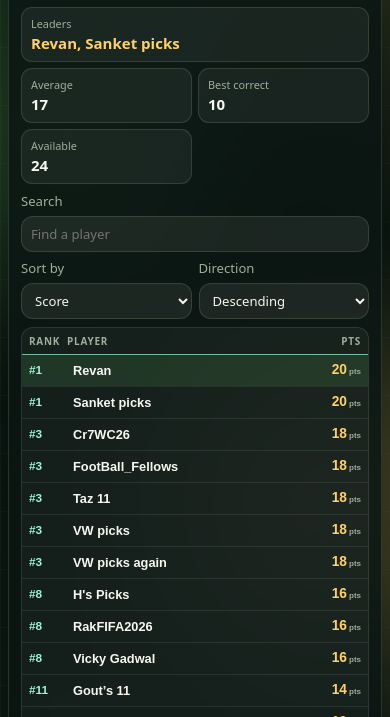
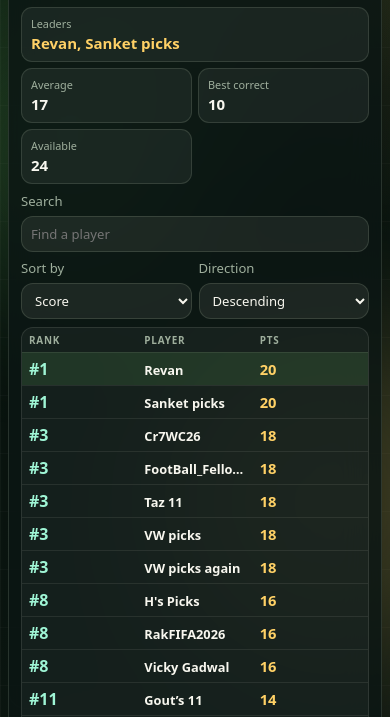
Before and after one commit to sanketc-projects/wc-predictor, a website: page index.html in a window 390 px wide. Shown: the part 127-844 px from the top of the page. Drawn offline with Linux system fonts and the light colour scheme.

Commit message:
Render leaderboard as table on mobile

```diff
--- a/app.js
+++ b/app.js
@@ -394,27 +394,34 @@ function renderLeaderboard(entries) {
     }
 
         leaderboardBody.innerHTML = `
-            <div class="leaderboard-table-head" aria-hidden="true">
-                <span>Rank</span>
-                <span>Player</span>
-                <span>Pts</span>
-            </div>
-        ` + entries
-        .map((entry) => {
+            <table class="leaderboard-table">
+                <thead>
+                    <tr>
+                        <th>Rank</th>
+                        <th>Player</th>
+                        <th>Pts</th>
+                        <th class="desktop-only">Correct</th>
+                        <th class="desktop-only">Breakdown</th>
+                    </tr>
+                </thead>
+                <tbody>
+                    ${entries.map((entry) => {
             const active = entry.id === state.selectedId ? ' is-selected' : '';
             return `
-      <button class="leaderboard-row${active}" type="button" data-player-id="${escapeHtml(entry.id)}">
-        <span class="rank-badge">#${entry.rank}</span>
-        <span class="player-summary">
-          <strong>${escapeHtml(entry.name)}</strong>
-          <span>${entry.correctPicks} correct picks</span>
-        </span>
-        <span class="score-badge">${entry.score}<small>pts</small></span>
-        <span class="row-breakdown">${renderBreakdown(entry)}</span>
-      </button>
-    `;
-        })
-        .join('');
+                            <tr class="leaderboard-row${active}" data-player-id="${escapeHtml(entry.id)}">
+                                <td class="rank-cell">#${entry.rank}</td>
+                                <td class="player-cell">
+                                    <button type="button" class="player-select" data-player-id="${escapeHtml(entry.id)}">${escapeHtml(entry.name)}</button>
+                                </td>
+                                <td class="score-cell">${entry.score}</td>
+                                <td class="correct-cell desktop-only">${entry.correctPicks}</td>
+                                <td class="breakdown-cell desktop-only"><div class="row-breakdown">${renderBreakdown(entry)}</div></td>
+                            </tr>
+                        `;
+                }).join('')}
+                </tbody>
+            </table>
+        `;
 }
 
 function filterPredictionItems(items) {
--- a/styles.css
+++ b/styles.css
@@ -222,84 +222,73 @@ select option {
 }
 
 .leaderboard-list {
-    display: grid;
-    gap: 6px;
+    overflow-x: auto;
     margin-top: 12px;
 }
 
-.leaderboard-table-head {
-    display: none;
+.leaderboard-table {
+    border-collapse: collapse;
+    width: 100%;
 }
 
-.leaderboard-row {
-    width: 100%;
-    border: 1px solid rgba(232, 242, 218, 0.1);
-    border-radius: 13px;
-    color: var(--text);
-    background: linear-gradient(135deg, rgba(248, 247, 239, 0.08), rgba(248, 247, 239, 0.035));
-    cursor: pointer;
-    display: grid;
-    grid-template-columns: 50px minmax(150px, 1fr) 70px 78px minmax(110px, 0.7fr);
-    gap: 8px;
-    align-items: center;
-    min-height: 50px;
-    padding: 7px 9px;
+.leaderboard-table th,
+.leaderboard-table td {
+    border-bottom: 1px solid rgba(248, 247, 239, 0.08);
+    padding: 8px 9px;
     text-align: left;
-    transition: border-color 160ms ease, transform 160ms ease, background 160ms ease;
+    vertical-align: middle;
+}
+
+.leaderboard-table th {
+    color: var(--muted);
+    font-size: 0.72rem;
+    letter-spacing: 0.08em;
+    text-transform: uppercase;
 }
 
 .leaderboard-row:hover,
 .leaderboard-row.is-selected {
-    border-color: rgba(159, 245, 213, 0.7);
-    background: linear-gradient(135deg, rgba(117, 214, 107, 0.17), rgba(248, 247, 239, 0.055));
-    transform: translateY(-1px);
+    background: rgba(117, 214, 107, 0.12);
 }
 
-.rank-badge {
-    align-items: center;
-    background: rgba(159, 245, 213, 0.12);
-    border: 1px solid rgba(159, 245, 213, 0.25);
-    border-radius: 10px;
+.rank-cell {
     color: var(--mint);
-    display: inline-flex;
     font-weight: 800;
-    justify-content: center;
-    min-height: 34px;
-    min-width: 40px;
-    padding: 0 7px;
+    width: 62px;
 }
 
-.player-summary strong,
-.player-summary span,
-.score-badge small {
-    display: block;
+.player-select {
+    appearance: none;
+    background: transparent;
+    border: 0;
+    color: var(--text);
+    cursor: pointer;
+    font: inherit;
+    font-weight: 800;
+    padding: 0;
+    text-align: left;
+    width: 100%;
 }
 
-.player-summary strong {
-    font-size: 0.96rem;
+.score-cell {
+    color: var(--sun);
+    font-size: 1.1rem;
+    font-weight: 900;
+    text-align: right;
+    width: 70px;
 }
 
-.player-summary span {
-    font-size: 0.76rem;
+.correct-cell {
+    color: var(--muted);
+    width: 82px;
 }
 
-.player-summary span,
-.score-badge small,
+.breakdown-cell {
+    width: 34%;
+}
+
 .muted {
     color: var(--muted);
-}
-
-.score-badge {
-    color: var(--sun);
-    font-size: 1.35rem;
-    font-weight: 900;
-    line-height: 0.9;
-    text-align: right;
-}
-
-.score-badge small {
-    font-size: 0.64rem;
-    margin-top: 2px;
 }
 
 .row-breakdown,
@@ -1241,80 +1230,41 @@ select option {
         background: rgba(248, 247, 239, 0.045);
         border: 1px solid rgba(248, 247, 239, 0.1);
         border-radius: 12px;
-        gap: 0;
         margin-top: 8px;
         overflow: hidden;
     }
 
-    .leaderboard-table-head {
-        color: var(--muted);
-        display: grid;
-        font-size: 0.62rem;
-        font-weight: 900;
-        grid-template-columns: 38px minmax(0, 1fr) 44px;
-        letter-spacing: 0.08em;
-        padding: 6px 7px;
-        text-transform: uppercase;
+    .leaderboard-table {
+        table-layout: fixed;
     }
 
-    .leaderboard-table-head span:last-child {
-        text-align: right;
+    .leaderboard-table th,
+    .leaderboard-table td {
+        padding: 5px 7px;
     }
 
-    .leaderboard-row {
-        align-items: center;
-        background: transparent;
-        border: 0;
-        border-radius: 0;
-        border-top: 1px solid rgba(248, 247, 239, 0.08);
-        gap: 6px;
-        grid-template-columns: 38px minmax(0, 1fr) 44px;
-        min-height: 32px;
-        padding: 4px 7px;
+    .leaderboard-table th {
+        font-size: 0.62rem;
     }
 
-    .leaderboard-row:hover,
-    .leaderboard-row.is-selected {
-        background: rgba(117, 214, 107, 0.12);
-        transform: none;
+    .rank-cell {
+        width: 40px;
     }
 
-    .rank-badge {
-        background: transparent;
-        border: 0;
-        border-radius: 0;
-        font-size: 0.74rem;
-        justify-content: flex-start;
-        min-height: auto;
-        min-width: 0;
-        padding: 0;
+    .score-cell {
+        font-size: 0.92rem;
+        width: 48px;
     }
 
-    .player-summary strong {
+    .desktop-only {
+        display: none;
+    }
+
+    .player-select {
         font-size: 0.8rem;
         overflow: hidden;
         text-overflow: ellipsis;
         white-space: nowrap;
-    }
-
-    .player-summary span,
-    .row-breakdown {
-        display: none;
-    }
-
-    .score-badge {
-        align-items: baseline;
-        display: flex;
-        font-size: 0.86rem;
-        gap: 2px;
-        justify-content: flex-end;
-        text-align: right;
-    }
-
-    .score-badge small {
-        display: inline;
-        font-size: 0.5rem;
-        margin-top: 0;
     }
 
     .mobile-details>summary {
```
